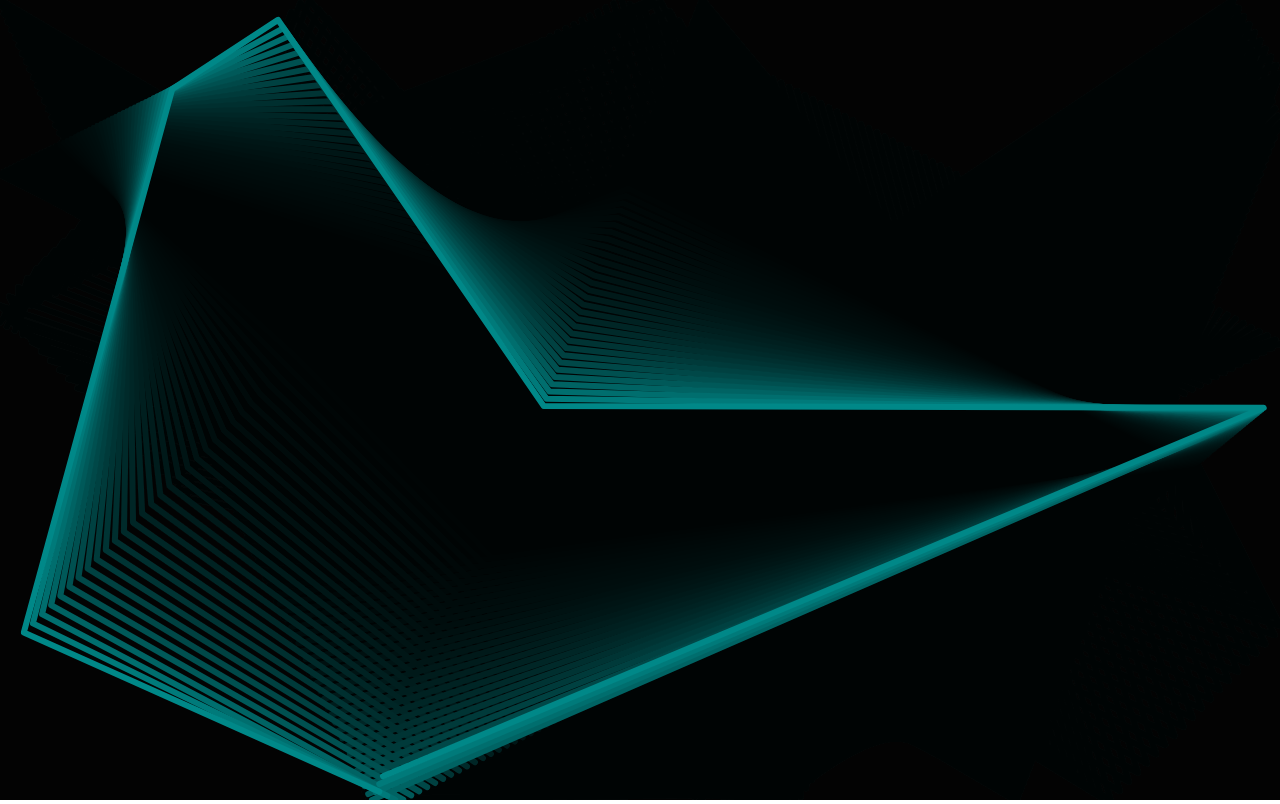
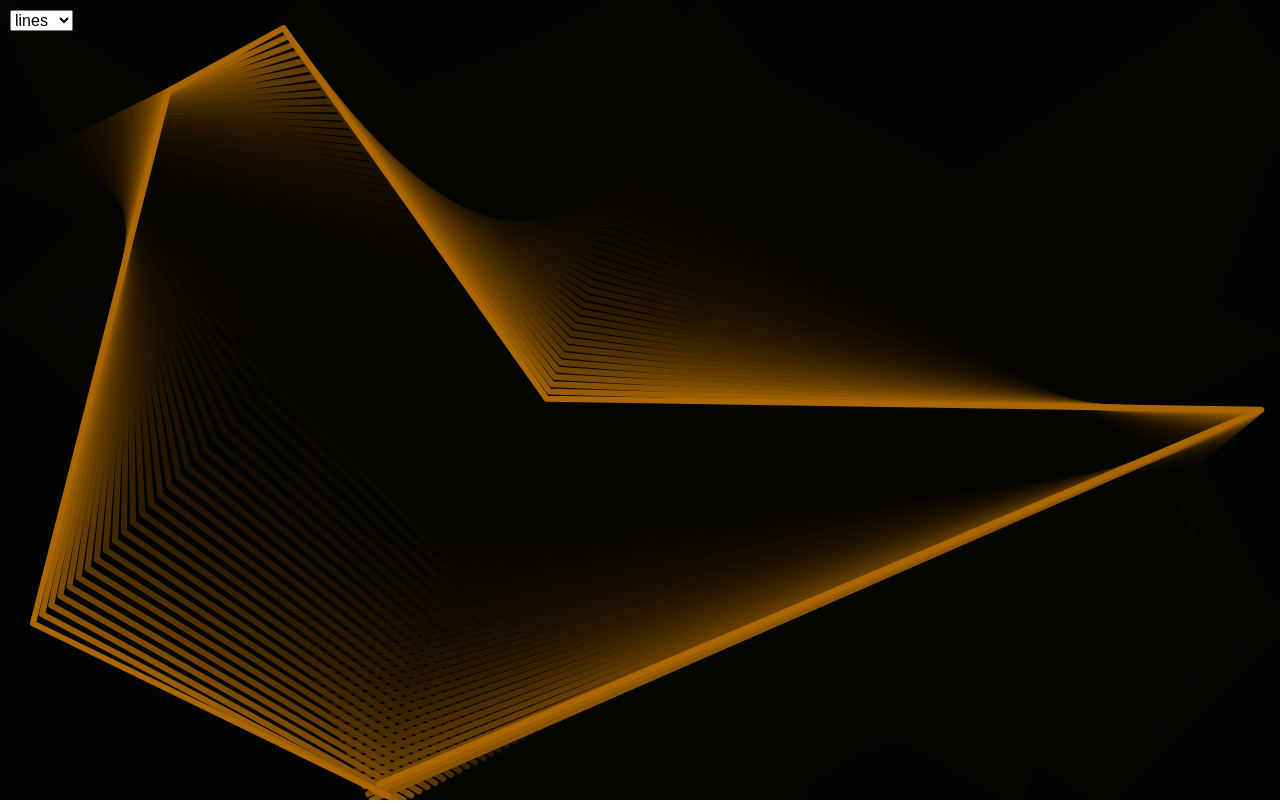
Before and after one commit to iangilman/js-toys, a plain HTML site: page animation/index.html in a window 1280 px wide. Drawn offline with Linux system fonts and the light colour scheme.

Commit message:
Module system

```diff
--- a/animation/index.html
+++ b/animation/index.html
@@ -8,9 +8,10 @@
     <script src="lib/modernizr.canvas.min.js"></script>
     <script src="lib/requestanimationframe.js"></script>
   	<script src="js/main.js"></script>
-  	<script src="js/flying-lines.js"></script>
+  	<script src="js/directory.js"></script>
   </head>
   <body>
     <canvas id="main"></canvas>
+    <select id="modules"></select>
   </body>
 </html>
--- /dev/null
+++ b/animation/js/directory.js
@@ -0,0 +1,14 @@
+/*globals jsToys */
+/*jshint white:false */
+
+// Copyright 2011-12, Ian Gilman
+// Licensed under the MIT license: http://www.opensource.org/licenses/mit-license.php
+
+(function() {
+
+  jsToys.directory = [
+    'lines',
+    'drops'
+  ];
+
+})();
--- a/animation/js/main.js
+++ b/animation/js/main.js
@@ -1,4 +1,5 @@
-/*globals Modernizr, jsToys, requestAnimationFrame */
+/*globals Modernizr, jsToys, requestAnimationFrame, alert */
+/*jshint white:false */
 
 // Copyright 2011-12, Ian Gilman
 // Licensed under the MIT license: http://www.opensource.org/licenses/mit-license.php
@@ -6,44 +7,85 @@
 (function() {
 
   window.jsToys = {
-    animations: {}
-  };
+    modules: {},
+    currentModule: null,
+    $canvas: null,
+    context: null,
+    windowSize: {},
 
     // ----------
-  $(document).ready(function() {
+    init: function() {
+      var self = this;
+
       if (!Modernizr.canvas) {
         alert('This browser does not support the canvas tag.');
         return;
       }
 
-    var animation = null;
-    var $canvas = $('#main');
-    var context = $canvas[0].getContext('2d');
-    var windowSize = {};
+      this.$canvas = $('#main');
+      this.context = this.$canvas[0].getContext('2d');
 
-    function resize() {
-      windowSize.x = $canvas.width();
-      windowSize.y = $canvas.height();
-      $canvas.attr('width', windowSize.x);
-      $canvas.attr('height', windowSize.y);
+      $(window).resize(function() {
+        self.resize();
+      });
 
-      if (animation) {
-        animation.resize(windowSize);
-      }
+      var $modules = $('#modules')
+        .change(function() {
+          self.loadModule($modules.val());
+        });
+
+      var entry;
+      for (var i = 0; i < this.directory.length; i++) {
+        entry = this.directory[i];
+        $('<option>')
+          .attr('value', entry)
+          .text(entry)
+          .appendTo($modules);
       }
 
-    $(window).resize(resize);
-    resize();
+      this.resize();
+      this.frame();
+      this.loadModule(this.directory[0]);
+    },
 
-    animation = jsToys.animations['flying-lines'];
-    animation.init(windowSize);
+    // ----------
+    resize: function() {
+      this.windowSize.x = this.$canvas.width();
+      this.windowSize.y = this.$canvas.height();
+      this.$canvas.attr('width', this.windowSize.x);
+      this.$canvas.attr('height', this.windowSize.y);
 
-    function frame() {
-      animation.frame(windowSize, context);
-      requestAnimationFrame(frame);
+      if (this.currentModule) {
+        this.currentModule.resize(this.windowSize);
+      }
+    },
+
+    // ----------
+    frame: function() {
+      var self = this;
+
+      if (this.currentModule) {
+        this.currentModule.frame(this.windowSize, this.context);
       }
 
-    frame();
+      requestAnimationFrame(function() {
+        self.frame();
+      });
+    },
+
+    // ----------
+    loadModule: function(name) {
+      var self = this;
+      $.getScript('js/modules/' + name + '.js', function() {
+        self.currentModule = self.modules[name];
+        self.currentModule.init(self.windowSize);
+      });
+    }
+  };
+
+  // ----------
+  $(document).ready(function() {
+    jsToys.init();
   });
 
 })();
--- a/animation/js/flying-lines.js
+++ b/animation/js/modules/lines.js
@@ -1,11 +1,12 @@
 /*globals jsToys */
+/*jshint white:false */
 
 // Copyright 2011-12, Ian Gilman
 // Licensed under the MIT license: http://www.opensource.org/licenses/mit-license.php
 
 (function() {
 
-  jsToys.animations['flying-lines'] = {
+  jsToys.modules.lines = {
     maxVelocity: 10,
     pointsToMake: 7,
     points: [],
@@ -31,7 +32,7 @@
       context.fillRect(0, 0, windowSize.x, windowSize.y);
 
       // draw the lines
-      context.strokeStyle = '#088';
+      context.strokeStyle = '#a60';
       context.lineWidth = 6;
       context.lineCap = 'round';
       context.lineJoin = 'round';
--- a/animation/style/main.css
+++ b/animation/style/main.css
@@ -6,3 +6,10 @@ body,
   margin: 0;
   padding: 0;
 }
+
+#modules {
+  position: absolute;
+  left: 10px;
+  top: 10px;
+  z-index: 10;
+}
```
Also changed, not shown: animation/js/modules/drops.js (added, +56 -0 lines), 1 other file. Lines whose indentation alone changed are shown as unchanged.
